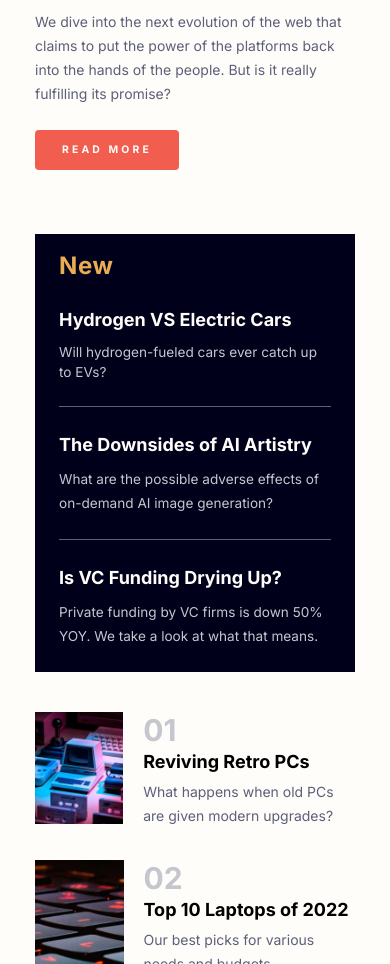
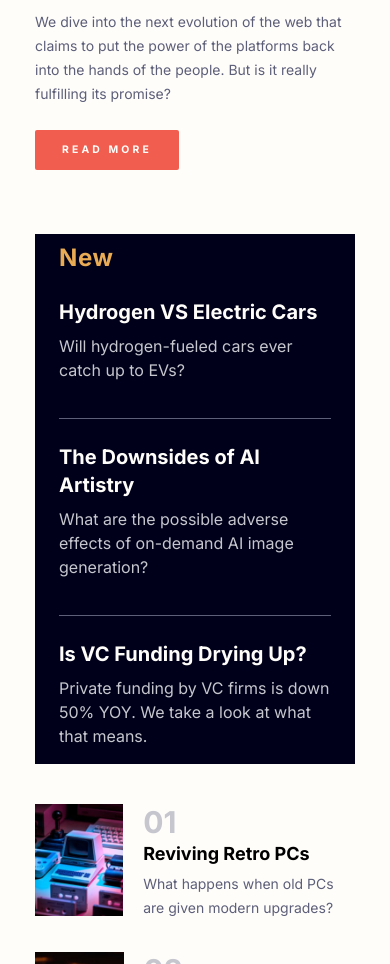
Before and after one commit to alexl8819/news-homepage, a website built with Parcel: page src/index.html in a window 390 px wide. Shown: the part 526-1490 px from the top of the page. Built offline with nearby package versions, Linux system fonts and the light colour scheme; files whose address does not match are found by name; what tw-elements would draw is missing.

Commit message:
refactor: small changes to sizing of elements in midsection, removes old screenshot and replaces it with new screenshots for both mobile and desktop viewports, updates README

```diff
--- a/src/index.html
+++ b/src/index.html
@@ -61,7 +61,7 @@
           </div>
         </div>
         <nav class="xs:hidden lg:flex lg:flex-row">
-          <ul class="flex list-none flex-row space-x-8">
+          <ul class="flex list-none flex-row space-x-12">
             <li class="text-base">
               <a class="text-dark-grayish-blue hover:text-soft-red" href="#">Home</a>
             </li>
@@ -82,33 +82,32 @@
       </header>
       <div class="flex flex-col lg:flex-row">
         <section class="mb-4 lg:pr-8">
-          <div class="mb-4 h-72 w-full bg-web3-mobile bg-contain bg-no-repeat lg:mb-0 lg:bg-web3-desktop"></div>
+          <div class="mb-4 h-72 w-full bg-web3-mobile bg-contain lg:bg-cover bg-no-repeat lg:mb-8 lg:bg-web3-desktop"></div>
           <div class="flex flex-col lg:flex-row">
-            <h1 class="text-left text-4.5xl font-extrabold lg:w-1/2 lg:pr-8 lg:pt-1 lg:text-5xl">The Bright Future of Web 3.0?</h1>
+            <h1 class="text-left text-4.5xl font-extrabold lg:w-1/2 lg:pr-8 lg:pt-1 lg:text-6xl lg:tracking-wide">The Bright Future of Web 3.0?</h1>
             <div class="flex flex-col lg:ml-3 lg:w-1/2">
-              <p class="mt-4 text-left text-sm leading-6 text-dark-grayish-blue lg:mt-0">We dive into the next evolution of the web that claims to put the power of the platforms back into the hands of the people.
+              <p class="mt-4 text-left text-sm leading-6 text-dark-grayish-blue lg:mt-0 lg:text-base">We dive into the next evolution of the web that claims to put the power of the platforms back into the hands of the people.
                 But is it really fulfilling its promise?</p>
-
-              <button type="button" class="mt-6 w-36 rounded bg-soft-red px-6 py-3 text-[.65rem] font-bold uppercase tracking-[0.3em] text-off-white hover:bg-black lg:mt-8">Read more</button>
+              <button type="button" class="mt-6 w-36 lg:w-48 rounded-sm bg-soft-red px-6 py-3 text-[.65rem] lg:text-sm font-bold uppercase tracking-[0.3em] text-off-white hover:bg-black lg:mt-10">Read more</button>
             </div>
           </div>
         </section>
-        <section class="mt-12 bg-very-dark-blue px-6 py-4 text-off-white lg:mt-0 lg:w-5/6">
-          <h2 class="mb-6 text-2xl font-bold tracking-wide text-soft-orange lg:text-4xl">New</h2>
+        <section class="mt-12 bg-very-dark-blue px-6 py-2 text-off-white lg:mt-0 lg:w-10/12">
+          <h2 class="mb-6 lg:mt-6 text-2xl font-bold tracking-wide text-soft-orange lg:text-4xl">New</h2>
 
-          <article class="border-b border-dark-grayish-blue pb-6">
-            <h3 class="cursor-pointer text-lg font-bold text-off-white hover:text-soft-orange">Hydrogen VS Electric Cars</h3>
-            <p class="mt-2 text-left text-[.85rem] text-grayish-blue">Will hydrogen-fueled cars ever catch up to EVs?</p>
+          <article class="border-b border-dark-grayish-blue pb-9">
+            <h3 class="cursor-pointer text-xl font-bold text-off-white hover:text-soft-orange">Hydrogen VS Electric Cars</h3>
+            <p class="mt-2 text-left text-base text-grayish-blue">Will hydrogen-fueled cars ever catch up to EVs?</p>
           </article>
 
-          <article class="mt-6 border-b border-dark-grayish-blue pb-6">
-            <h3 class="cursor-pointer text-lg font-bold text-off-white hover:text-soft-orange">The Downsides of AI Artistry</h3>
-            <p class="mt-2 text-left text-[.85rem] leading-6 text-grayish-blue">What are the possible adverse effects of on-demand AI image generation?</p>
+          <article class="mt-6 border-b border-dark-grayish-blue pb-9">
+            <h3 class="cursor-pointer text-xl font-bold text-off-white hover:text-soft-orange">The Downsides of AI Artistry</h3>
+            <p class="mt-2 text-left text-base leading-6 text-grayish-blue">What are the possible adverse effects of on-demand AI image generation?</p>
           </article>
 
           <article class="mt-6 pb-2 lg:pb-0">
-            <h3 class="cursor-pointer text-lg font-bold text-off-white hover:text-soft-orange">Is VC Funding Drying Up?</h3>
-            <p class="mt-2 text-left text-[.85rem] leading-6 text-grayish-blue">Private funding by VC firms is down 50% YOY. We take a look at what that means.</p>
+            <h3 class="cursor-pointer text-xl font-bold text-off-white hover:text-soft-orange">Is VC Funding Drying Up?</h3>
+            <p class="mt-2 text-left text-base leading-6 text-grayish-blue">Private funding by VC firms is down 50% YOY. We take a look at what that means.</p>
           </article>
         </section>
       </div>
```
Also changed, not shown: README.md, screenshots/desktop.png (added), screenshots/mobile.png (added), 1 other file.
